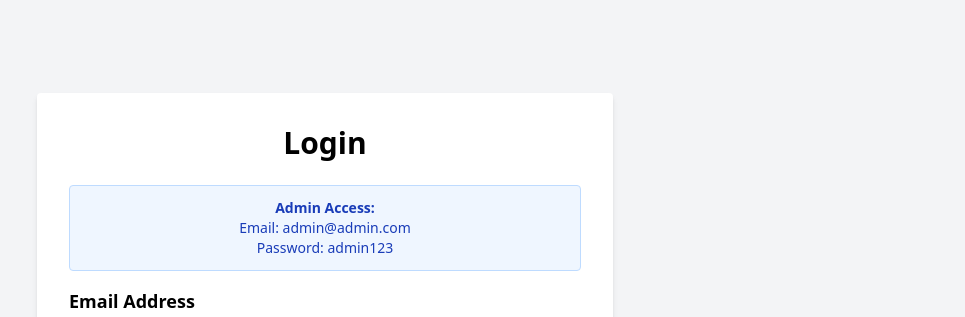
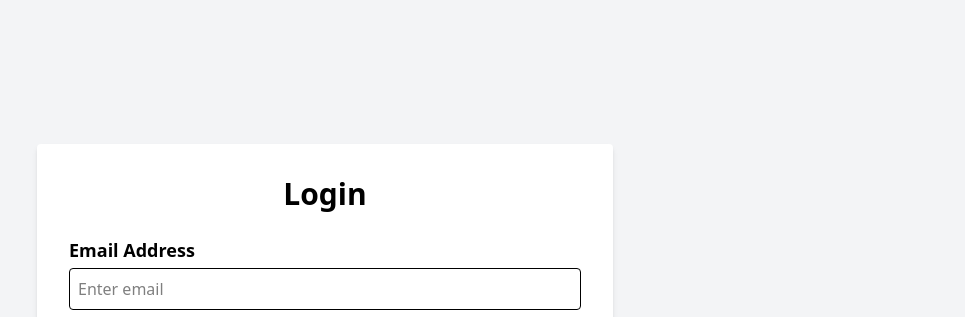
Before and after one commit to SahilPithadiya23/hyperlocal-service-marketplace, a React app in the folder frontend/: page /user-login in a window 1280 px wide. Shown: the top 317 px of the page, without its empty margins (315-1280 px from the left). Built offline with nearby package versions, Linux system fonts and the light colour scheme; no server answers; the HTML template or start-up script is replaced by a standard one.

Commit message:
admin backend1

```diff
--- a/frontend/src/pages/UserLogin.jsx
+++ b/frontend/src/pages/UserLogin.jsx
@@ -70,14 +70,7 @@ const UserLogin = () => {
           Login
         </h1>
 
-        {/* Admin credentials info */}
-        <div className="bg-blue-50 border border-blue-200 rounded p-3 mb-4">
-          <p className="text-sm text-blue-800 text-center">
-            <strong>Admin Access:</strong><br/>
-            Email: admin@admin.com<br/>
-            Password: admin123
-          </p>
-        </div>
+
 
         {error && <div className='bg-red-100 text-red-700 p-2 rounded mb-4 text-center'>{error}</div>}
         <form onSubmit={(e) => {submitHandler(e)}}>
```
